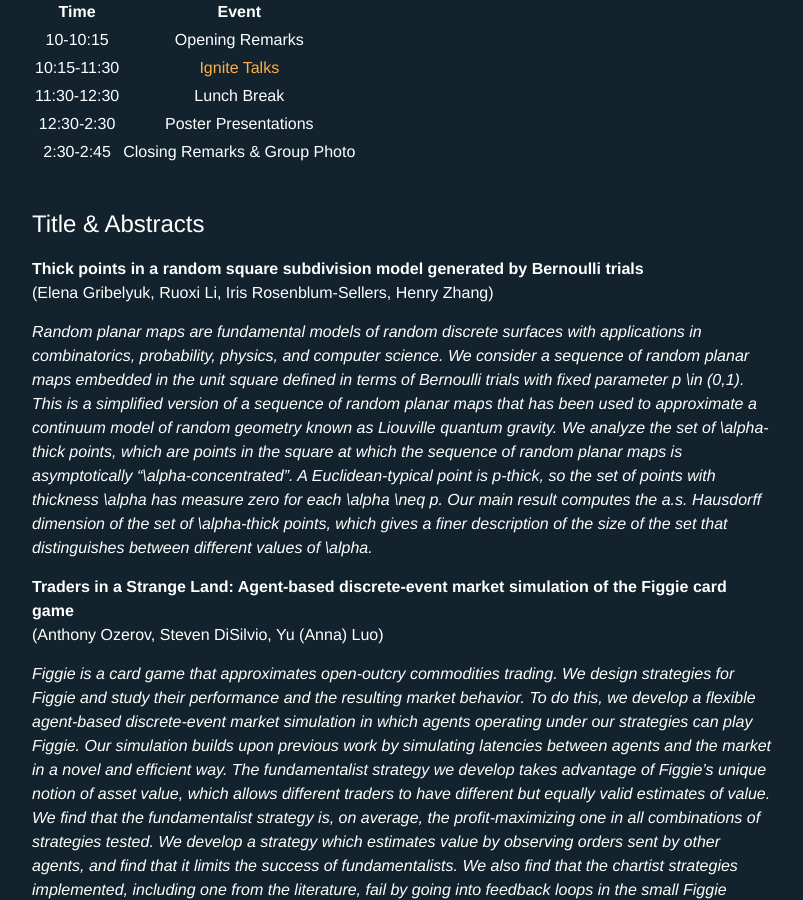
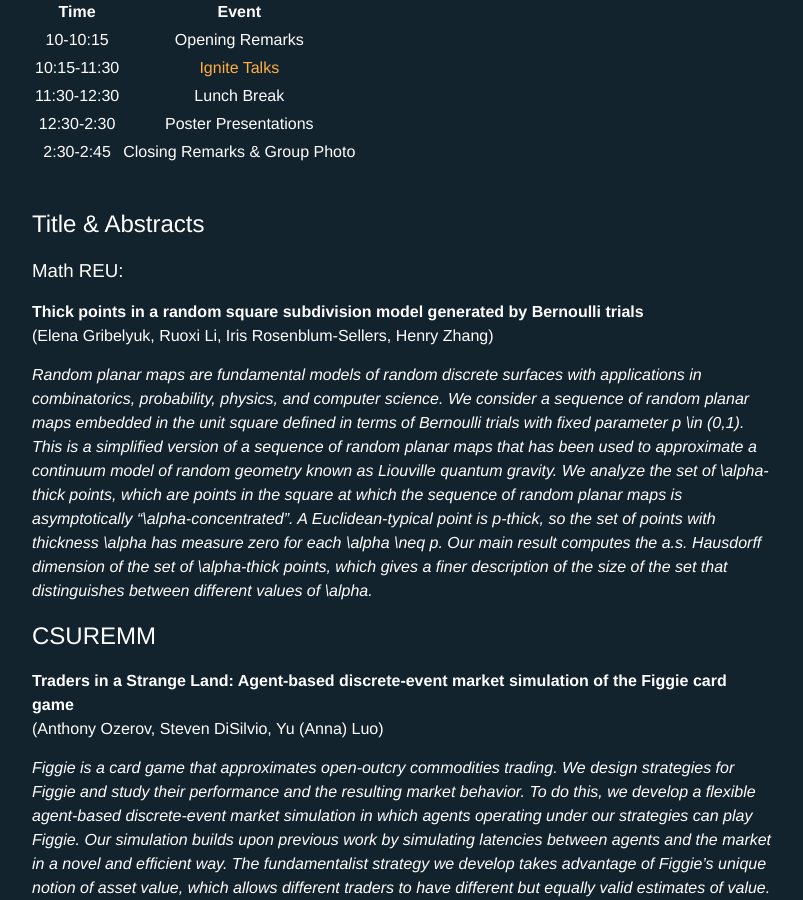
Before and after one commit to ColumbiaUndergradMathModeling/Home, a Jekyll site: the page built from pages/sums/su21.md, in a window 1280 px wide and 900 px high, scrolled down 617 px. Shown: the whole window, without its empty margins (238-1041 px from the left). Built offline with Jekyll 4.4.1, drawn with Linux system fonts in a browser that asks for light colours; our own code applies the rules of GitHub Pages for plain Markdown files.

Commit message:
Update su21.md
Categorize

```diff
--- a/pages/sums/su21.md
+++ b/pages/sums/su21.md
@@ -36,12 +36,16 @@ Join Zoom Meeting [here.](https://columbiauniversity.zoom.us/j/93384395727?pwd=T
 
 ## Title & Abstracts
 
+### Math REU:
+
 **Thick points in a random square subdivision model generated by Bernoulli trials** <br/>
 (Elena Gribelyuk, Ruoxi Li, Iris Rosenblum-Sellers, Henry Zhang)
 
 *Random planar maps are fundamental models of random discrete surfaces with applications in combinatorics, probability, physics, and computer science.
 We consider a sequence of random planar maps embedded in the unit square defined in terms of Bernoulli trials with fixed parameter p \in (0,1).  This is a simplified version of a sequence of random planar maps that has been used to approximate a continuum model of random geometry known as Liouville quantum gravity.
 We analyze the set of \alpha-thick points, which are points in the square at which the sequence of random planar maps is asymptotically "\alpha-concentrated".  A Euclidean-typical point is p-thick, so the set of points with thickness \alpha has measure zero for each \alpha \neq p. Our main result computes the a.s. Hausdorff dimension of the set of \alpha-thick points, which gives a finer description of the size of the set that distinguishes between different values of \alpha.*
+
+## CSUREMM
 
 **Traders in a Strange Land: Agent-based discrete-event market simulation of the Figgie card game** <br/>
 (Anthony Ozerov, Steven DiSilvio, Yu (Anna) Luo)
```
